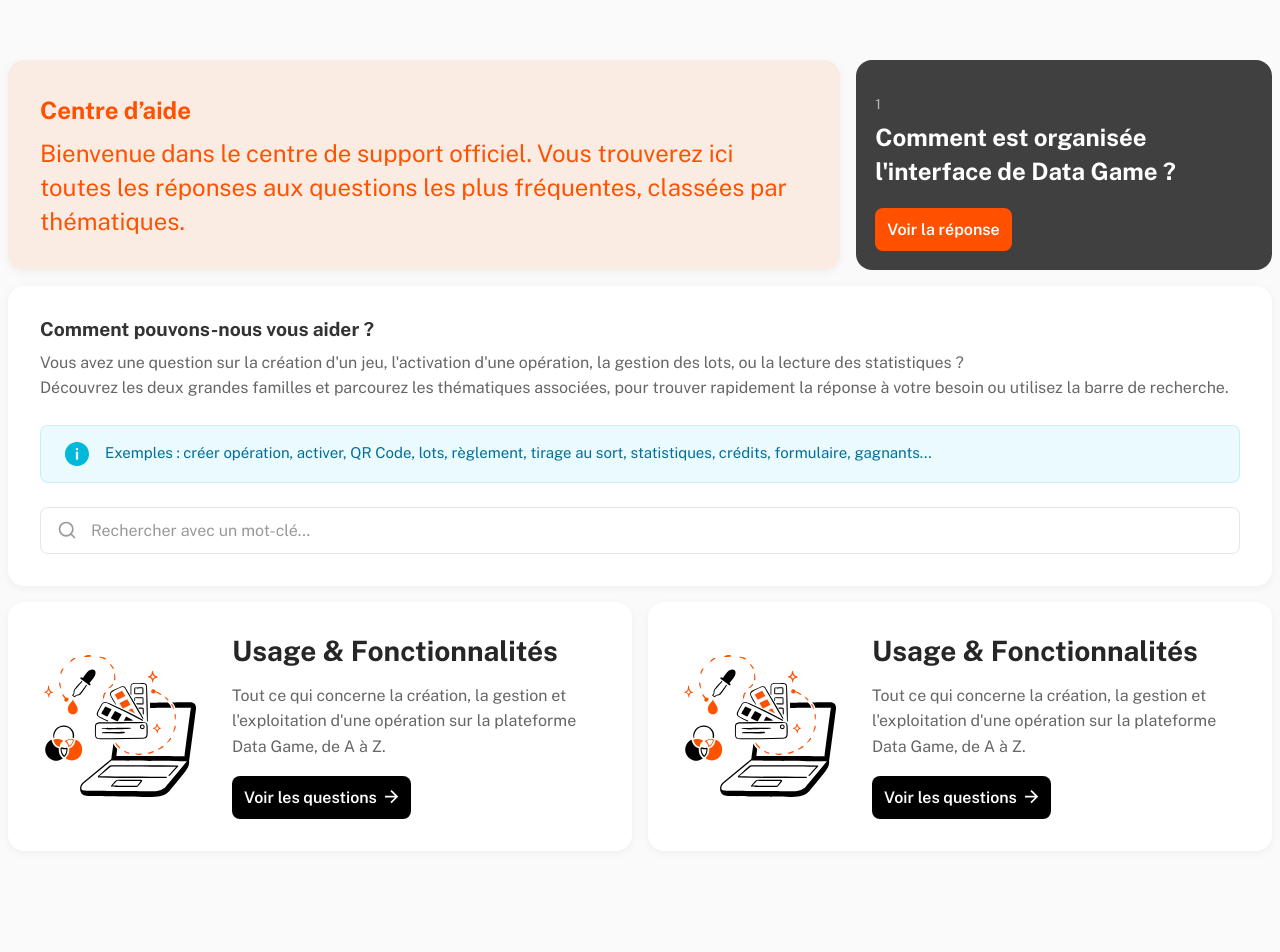
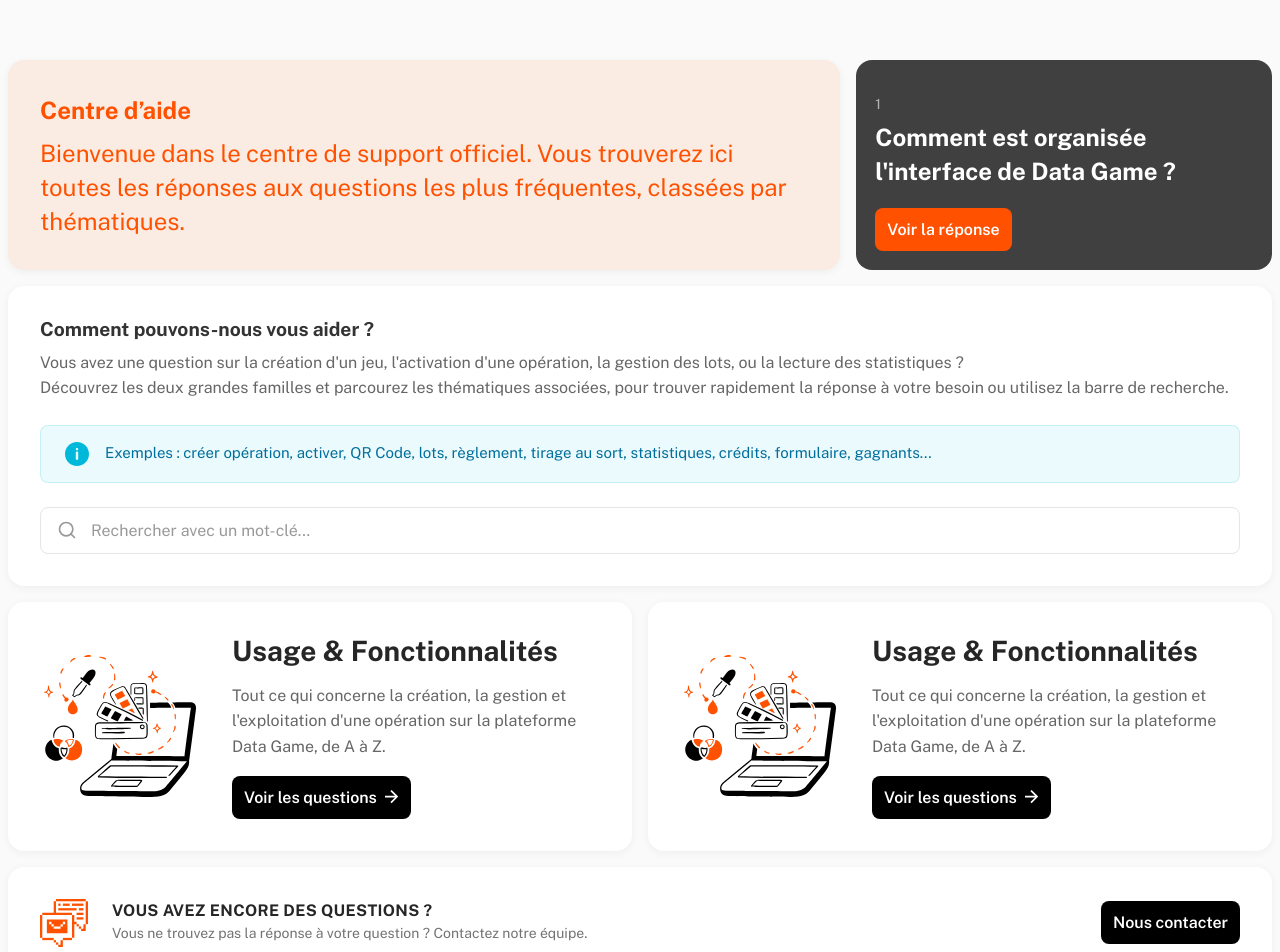
Before and after one commit to helie-deschamps/exercice-data-projekt, a React app in the folder frontend/: page / in a window 1280 px wide. Shown: the top 952 px of the page. Before the commit the page ends 859 px from the top, so only its background shows below. Built offline with nearby package versions, Linux system fonts and the light colour scheme; the HTML template or start-up script is replaced by a standard one.

Commit message:
create the ContactTile component

```diff
--- a/frontend/src/App.tsx
+++ b/frontend/src/App.tsx
@@ -1,5 +1,6 @@
 import React from 'react';
 import CategoryTile from "./components/category_tile/CategoryTile";
+import ContactTile from "./components/contact_tile/ContactTile";
 import PageTitle from "./components/page_title/PageTitle";
 import QuestionCard from "./components/question_card/QuestionCard";
 import SearchSection from "./components/search_section/SearchSection";
@@ -37,6 +38,7 @@ function App() {
           "order": 1
         }} style={{ flex: 1 }}/>
       </div>
+      <ContactTile style={{ gridColumn: '1 / span 2', gridRow: '4' }} />
     </div>
   );
 }
@@ -44,10 +46,11 @@ function App() {
 const gridStyle: React.CSSProperties = {
   display: 'grid',
   gridTemplateColumns: '2fr 1fr',
-  gridTemplateRows: 'auto auto auto',
+  gridTemplateRows: 'auto auto auto auto',
   gap: '1rem',
   maxWidth: '1286px',
-  margin: '60px auto 0',
+  margin: '60px auto',
+  paddingBottom: '60px',
 };
 
 export default App
--- /dev/null
+++ b/frontend/src/components/contact_tile/ContactTile.module.css
@@ -0,0 +1,45 @@
+.container {
+  display: flex;
+  align-items: center;
+  gap: 1.5em;
+  padding: 2em;
+  background: white;
+  border-radius: 1em;
+  box-shadow: 0 0.125em 0.5em rgba(0,0,0,0.05);
+}
+
+.iconWrapper {
+  flex-shrink: 0;
+  width: 3em;
+  height: 3em;
+  display: flex;
+  align-items: center;
+  justify-content: center;
+}
+
+.iconWrapper svg {
+  width: 100%;
+  height: 100%;
+}
+
+.content {
+  flex: 1;
+  display: flex;
+  flex-direction: column;
+  gap: 0.25em;
+}
+
+.title {
+  font-size: 1em;
+  font-weight: 700;
+  margin: 0;
+  color: hsla(0, 0%, 15%, 1);
+  letter-spacing: 0.02em;
+}
+
+.subtitle {
+  font-size: 0.875em;
+  line-height: 1.4;
+  margin: 0;
+  color: hsla(0, 0%, 45%, 1);
+}
--- /dev/null
+++ b/frontend/src/components/contact_tile/ContactTile.tsx
@@ -0,0 +1,55 @@
+import React from 'react';
+import styles from './ContactTile.module.css';
+import Button from '../button/Button';
+
+interface ContactTileProps {
+  style?: React.CSSProperties;
+}
+
+const ContactTile: React.FC<ContactTileProps> = ({ style }) => {
+  return (
+    <div className={styles.container} style={style}>
+      <div className={styles.iconWrapper}>
+        <svg width="48" height="48" viewBox="0 0 48 48" fill="none" xmlns="http://www.w3.org/2000/svg">
+            <g clip-path="url(#clip0_3795_6084)">
+            <path d="M45.705 2.29492H48V25.1549H45.705V2.29492Z" fill="#FF5200"/>
+            <path d="M43.425 29.7148H41.145V32.0098H45.705V25.1548H43.425V29.7148Z" fill="#FF5200"/>
+            <path d="M38.85 27.4351H41.145V29.7151H38.85V27.4351Z" fill="#FF5200"/>
+            <path d="M36.5699 18.2852H43.4249V20.5802H36.5699V18.2852Z" fill="#FF5200"/>
+            <path d="M36.5699 13.7251H43.4249V16.0051H36.5699V13.7251Z" fill="#FF5200"/>
+            <path d="M38.85 9.1499H43.425V11.4299H38.85V9.1499Z" fill="#FF5200"/>
+            <path d="M31.995 4.5752H43.425V6.8702H31.995V4.5752Z" fill="#FF5200"/>
+            <path d="M36.5699 25.1548H38.8499V27.4348H36.5699V25.1548Z" fill="#FF5200"/>
+            <path d="M34.29 22.8599V16.0049H31.995V38.8649H34.29V25.1549H36.57V22.8599H34.29Z" fill="#FF5200"/>
+            <path d="M18.285 9.1499H36.57V11.4299H18.285V9.1499Z" fill="#FF5200"/>
+            <path d="M22.86 38.8652H31.995V41.1452H22.86V38.8652Z" fill="#FF5200"/>
+            <path d="M22.86 4.5752H29.715V6.8702H22.86V4.5752Z" fill="#FF5200"/>
+            <path d="M6.85498 20.5801V34.2901H27.42V20.5801H6.85498ZM25.14 25.1551H22.86V27.4351H20.565V29.7151H13.71V27.4351H11.43V25.1551H9.13498V22.8601H11.43V25.1551H13.71V27.4351H20.565V25.1551H22.86V22.8601H25.14V25.1551Z" fill="#FF5200"/>
+            <path d="M20.565 45.72H18.285V48H22.86V41.145H20.565V45.72Z" fill="#FF5200"/>
+            <path d="M18.285 4.5752H20.565V6.8702H18.285V4.5752Z" fill="#FF5200"/>
+            <path d="M15.99 0H45.705V2.295H15.99V0Z" fill="#FF5200"/>
+            <path d="M15.99 43.4399H18.285V45.7199H15.99V43.4399Z" fill="#FF5200"/>
+            <path d="M13.71 41.145H15.99V43.44H13.71V41.145Z" fill="#FF5200"/>
+            <path d="M2.28003 38.8652H13.71V41.1452H2.28003V38.8652Z" fill="#FF5200"/>
+            <path d="M31.995 16.0049V13.7249H15.99V2.29492H13.71V13.7249H2.28003V16.0049H31.995Z" fill="#FF5200"/>
+            <path d="M0 16.0049H2.28V38.8649H0V16.0049Z" fill="#FF5200"/>
+            </g>
+            <defs>
+            <clipPath id="clip0_3795_6084">
+            <rect width="48" height="48" fill="white"/>
+            </clipPath>
+        </defs>
+        </svg>
+      </div>
+      <div className={styles.content}>
+        <h3 className={styles.title}>VOUS AVEZ ENCORE DES QUESTIONS ?</h3>
+        <p className={styles.subtitle}>Vous ne trouvez pas la réponse à votre question ? Contactez notre équipe.</p>
+      </div>
+      <Button isBlack={true}>
+        Nous contacter
+      </Button>
+    </div>
+  );
+};
+
+export default ContactTile;
```
